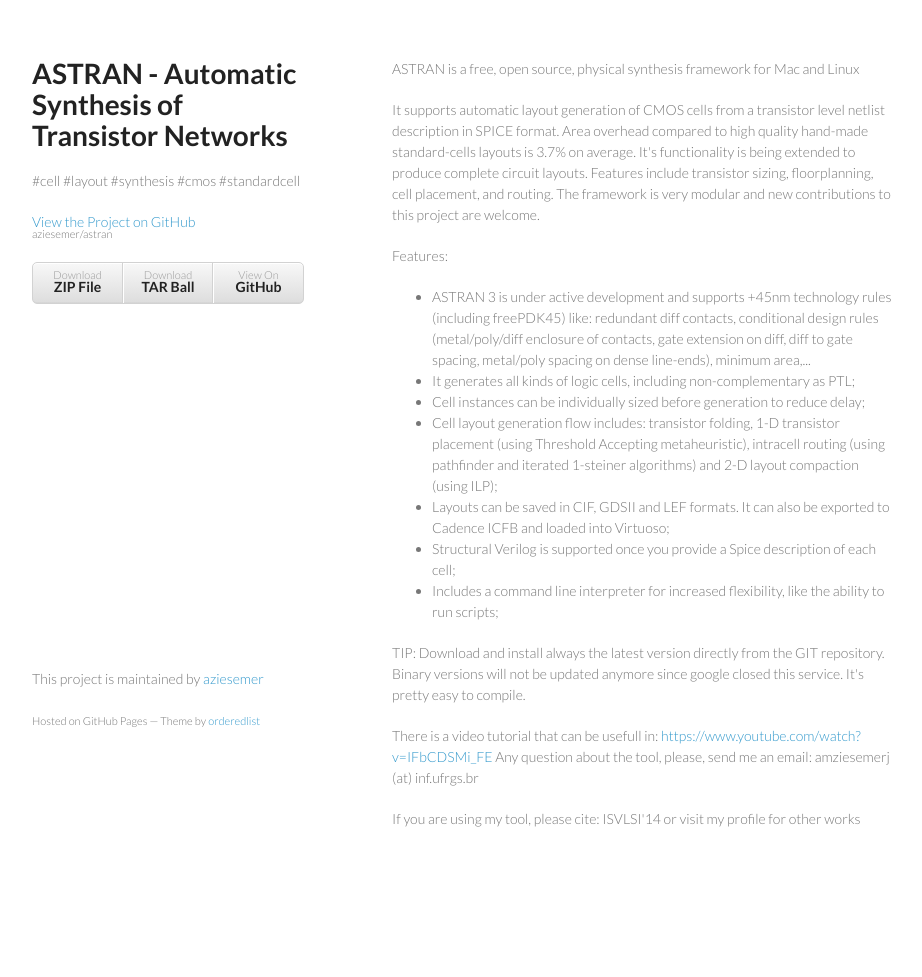
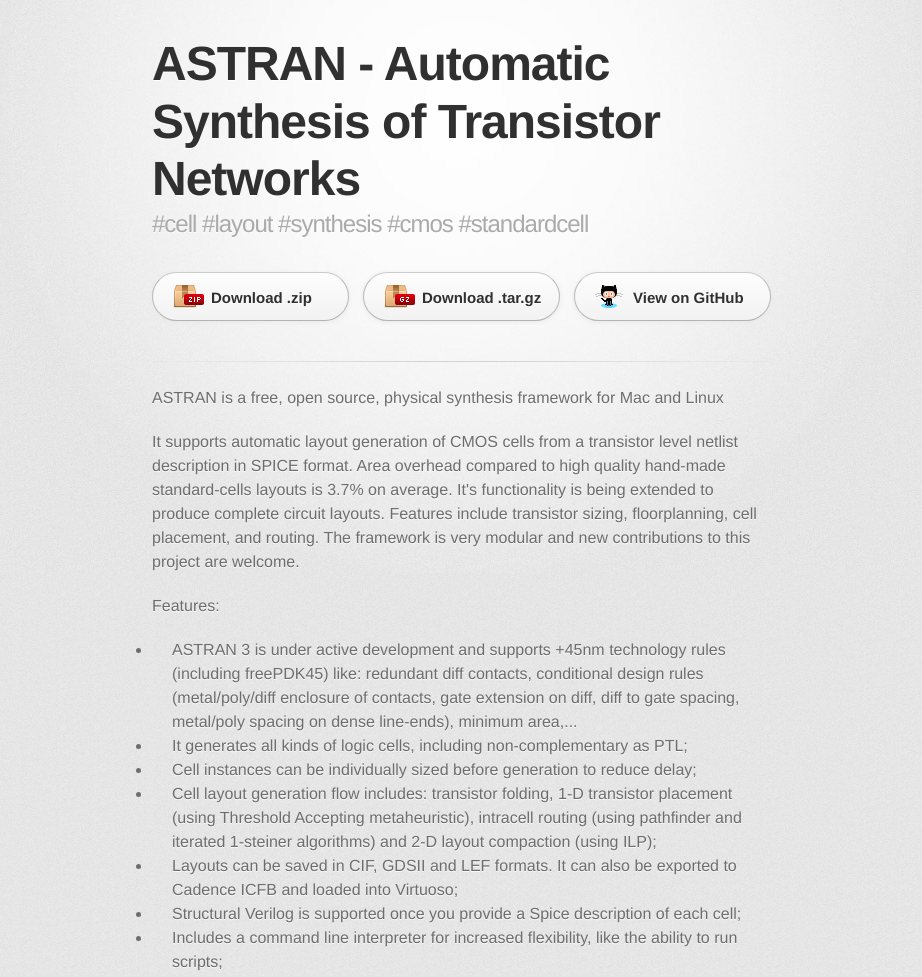
Before and after one commit to aziesemer/astran, a plain HTML site: page index.html in a window 1280 px wide. Shown: the top 977 px of the page, without its empty margins (178-1100 px from the left). Before the commit the page ends 899 px from the top, so only its background shows below. Drawn offline with Linux system fonts and the light colour scheme; a web font is replaced by a local one.

Commit message:
Create gh-pages branch via GitHub

```diff
--- a/index.html
+++ b/index.html
@@ -1,33 +1,36 @@
-<!doctype html>
+<!DOCTYPE html>
 <html>
   <head>
-    <meta charset="utf-8">
+    <meta charset='utf-8'>
     <meta http-equiv="X-UA-Compatible" content="chrome=1">
-    <title>ASTRAN - Automatic Synthesis of Transistor Networks by aziesemer</title>
-
-    <link rel="stylesheet" href="stylesheets/styles.css">
-    <link rel="stylesheet" href="stylesheets/pygment_trac.css">
-    <meta name="viewport" content="width=device-width, initial-scale=1, user-scalable=no">
+    <link href='https://fonts.googleapis.com/css?family=Chivo:900' rel='stylesheet' type='text/css'>
+    <link rel="stylesheet" type="text/css" href="stylesheets/stylesheet.css" media="screen">
+    <link rel="stylesheet" type="text/css" href="stylesheets/pygment_trac.css" media="screen">
+    <link rel="stylesheet" type="text/css" href="stylesheets/print.css" media="print">
     <!--[if lt IE 9]>
     <script src="//html5shiv.googlecode.com/svn/trunk/html5.js"></script>
     <![endif]-->
+    <title>ASTRAN - Automatic Synthesis of Transistor Networks by aziesemer</title>
   </head>
+
   <body>
-    <div class="wrapper">
+    <div id="container">
+      <div class="inner">
+
         <header>
           <h1>ASTRAN - Automatic Synthesis of Transistor Networks</h1>
-        <p>#cell #layout #synthesis #cmos #standardcell</p>
+          <h2>#cell #layout #synthesis #cmos #standardcell</h2>
+        </header>
 
-        <p class="view"><a href="https://github.com/aziesemer/astran">View the Project on GitHub <small>aziesemer/astran</small></a></p>
+        <section id="downloads" class="clearfix">
+          <a href="https://github.com/aziesemer/astran/zipball/master" id="download-zip" class="button"><span>Download .zip</span></a>
+          <a href="https://github.com/aziesemer/astran/tarball/master" id="download-tar-gz" class="button"><span>Download .tar.gz</span></a>
+          <a href="https://github.com/aziesemer/astran" id="view-on-github" class="button"><span>View on GitHub</span></a>
+        </section>
 
+        <hr>
 
-        <ul>
-          <li><a href="https://github.com/aziesemer/astran/zipball/master">Download <strong>ZIP File</strong></a></li>
-          <li><a href="https://github.com/aziesemer/astran/tarball/master">Download <strong>TAR Ball</strong></a></li>
-          <li><a href="https://github.com/aziesemer/astran">View On <strong>GitHub</strong></a></li>
-        </ul>
-      </header>
-      <section>
+        <section id="main_content">
           <p>ASTRAN is a free, open source, physical synthesis framework for Mac and Linux</p>
 
 <p>It supports automatic layout generation of CMOS cells from a transistor level netlist description in SPICE format. Area overhead compared to high quality hand-made standard-cells layouts is 3.7% on average.
@@ -52,12 +55,12 @@ Any question about the tool, please, send me an email: amziesemerj (at) inf.ufrg
 
 <p>If you are using my tool, please cite: ISVLSI'14 or visit my profile for other works</p>
         </section>
+
         <footer>
-        <p>This project is maintained by <a href="https://github.com/aziesemer">aziesemer</a></p>
-        <p><small>Hosted on GitHub Pages &mdash; Theme by <a href="https://github.com/orderedlist">orderedlist</a></small></p>
+          ASTRAN - Automatic Synthesis of Transistor Networks is maintained by <a href="https://github.com/aziesemer">aziesemer</a><br>
+          This page was generated by <a href="https://pages.github.com">GitHub Pages</a>. Tactile theme by <a href="https://twitter.com/jasonlong">Jason Long</a>.
         </footer>
-    </div>
-    <script src="javascripts/scale.fix.js"></script>
+
                   <script type="text/javascript">
             var gaJsHost = (("https:" == document.location.protocol) ? "https://ssl." : "http://www.");
             document.write(unescape("%3Cscript src='" + gaJsHost + "google-analytics.com/ga.js' type='text/javascript'%3E%3C/script%3E"));
@@ -69,5 +72,7 @@ Any question about the tool, please, send me an email: amziesemerj (at) inf.ufrg
             } catch(err) {}
           </script>
 
+      </div>
+    </div>
   </body>
 </html>
--- /dev/null
+++ b/javascripts/main.js
@@ -0,0 +1 @@
+console.log('This would be the main JS file.');
--- /dev/null
+++ b/stylesheets/print.css
@@ -0,0 +1,228 @@
+html, body, div, span, applet, object, iframe,
+h1, h2, h3, h4, h5, h6, p, blockquote, pre,
+a, abbr, acronym, address, big, cite, code,
+del, dfn, em, img, ins, kbd, q, s, samp,
+small, strike, strong, sub, sup, tt, var,
+b, u, i, center,
+dl, dt, dd, ol, ul, li,
+fieldset, form, label, legend,
+table, caption, tbody, tfoot, thead, tr, th, td,
+article, aside, canvas, details, embed,
+figure, figcaption, footer, header, hgroup,
+menu, nav, output, ruby, section, summary,
+time, mark, audio, video {
+  padding: 0;
+  margin: 0;
+  font: inherit;
+  font-size: 100%;
+  vertical-align: baseline;
+  border: 0;
+}
+/* HTML5 display-role reset for older browsers */
+article, aside, details, figcaption, figure,
+footer, header, hgroup, menu, nav, section {
+  display: block;
+}
+body {
+  line-height: 1;
+}
+ol, ul {
+  list-style: none;
+}
+blockquote, q {
+  quotes: none;
+}
+blockquote:before, blockquote:after,
+q:before, q:after {
+  content: '';
+  content: none;
+}
+table {
+  border-spacing: 0;
+  border-collapse: collapse;
+}
+body {
+  font-family: 'Helvetica Neue', Helvetica, Arial, serif;
+  font-size: 13px;
+  line-height: 1.5;
+  color: #000;
+}
+
+a {
+  font-weight: bold;
+  color: #d5000d;
+}
+
+header {
+  padding-top: 35px;
+  padding-bottom: 10px;
+}
+
+header h1 {
+  font-size: 48px;
+  font-weight: bold;
+  line-height: 1.2;
+  color: #303030;
+  letter-spacing: -1px;
+}
+
+header h2 {
+  font-size: 24px;
+  font-weight: normal;
+  line-height: 1.3;
+  color: #aaa;
+  letter-spacing: -1px;
+}
+#downloads {
+  display: none;
+}
+#main_content {
+  padding-top: 20px;
+}
+
+code, pre {
+  margin-bottom: 30px;
+  font-family: Monaco, "Bitstream Vera Sans Mono", "Lucida Console", Terminal;
+  font-size: 12px;
+  color: #222;
+}
+
+code {
+  padding: 0 3px;
+}
+
+pre {
+  padding: 20px;
+  overflow: auto;
+  border: solid 1px #ddd;
+}
+pre code {
+  padding: 0;
+}
+
+ul, ol, dl {
+  margin-bottom: 20px;
+}
+
+
+/* COMMON STYLES */
+
+table {
+  width: 100%;
+  border: 1px solid #ebebeb;
+}
+
+th {
+  font-weight: 500;
+}
+
+td {
+  font-weight: 300;
+  text-align: center;
+  border: 1px solid #ebebeb;
+}
+
+form {
+  padding: 20px;
+  background: #f2f2f2;
+
+}
+
+
+/* GENERAL ELEMENT TYPE STYLES */
+
+h1 {
+  font-size: 2.8em;
+}
+
+h2 {
+  margin-bottom: 8px;
+  font-size: 22px;
+  font-weight: bold;
+  color: #303030;
+}
+
+h3 {
+  margin-bottom: 8px;
+  font-size: 18px;
+  font-weight: bold;
+  color: #d5000d;
+}
+
+h4 {
+  font-size: 16px;
+  font-weight: bold;
+  color: #303030;
+}
+
+h5 {
+  font-size: 1em;
+  color: #303030;
+}
+
+h6 {
+  font-size: .8em;
+  color: #303030;
+}
+
+p {
+  margin-bottom: 20px;
+  font-weight: 300;
+}
+
+a {
+  text-decoration: none;
+}
+
+p a {
+  font-weight: 400;
+}
+
+blockquote {
+  padding: 0 0 0 30px;
+  margin-bottom: 20px;
+  font-size: 1.6em;
+  border-left: 10px solid #e9e9e9;
+}
+
+ul li {
+  list-style-position: inside;
+  list-style: disc;
+  padding-left: 20px;
+}
+
+ol li {
+  list-style-position: inside;
+  list-style: decimal;
+  padding-left: 3px;
+}
+
+dl dd {
+  font-style: italic;
+  font-weight: 100;
+}
+
+footer {
+  padding-top: 20px;
+  padding-bottom: 30px;
+  margin-top: 40px;
+  font-size: 13px;
+  color: #aaa;
+}
+
+footer a {
+  color: #666;
+}
+
+/* MISC */
+.clearfix:after {
+  display: block;
+  height: 0;
+  clear: both;
+  visibility: hidden;
+  content: '.';
+}
+
+.clearfix {display: inline-block;}
+* html .clearfix {height: 1%;}
+.clearfix {display: block;}
--- /dev/null
+++ b/stylesheets/stylesheet.css
@@ -0,0 +1,373 @@
+/* http://meyerweb.com/eric/tools/css/reset/
+   v2.0 | 20110126
+   License: none (public domain)
+*/
+html, body, div, span, applet, object, iframe,
+h1, h2, h3, h4, h5, h6, p, blockquote, pre,
+a, abbr, acronym, address, big, cite, code,
+del, dfn, em, img, ins, kbd, q, s, samp,
+small, strike, strong, sub, sup, tt, var,
+b, u, i, center,
+dl, dt, dd, ol, ul, li,
+fieldset, form, label, legend,
+table, caption, tbody, tfoot, thead, tr, th, td,
+article, aside, canvas, details, embed,
+figure, figcaption, footer, header, hgroup,
+menu, nav, output, ruby, section, summary,
+time, mark, audio, video {
+	padding: 0;
+	margin: 0;
+	font: inherit;
+	font-size: 100%;
+	vertical-align: baseline;
+	border: 0;
+}
+/* HTML5 display-role reset for older browsers */
+article, aside, details, figcaption, figure,
+footer, header, hgroup, menu, nav, section {
+	display: block;
+}
+body {
+	line-height: 1;
+}
+ol, ul {
+	list-style: none;
+}
+blockquote, q {
+	quotes: none;
+}
+blockquote:before, blockquote:after,
+q:before, q:after {
+	content: '';
+	content: none;
+}
+table {
+	border-spacing: 0;
+	border-collapse: collapse;
+}
+
+/* LAYOUT STYLES */
+body {
+  font-family: 'Helvetica Neue', Helvetica, Arial, serif;
+  font-size: 1em;
+  line-height: 1.5;
+  color: #6d6d6d;
+  text-shadow: 0 1px 0 rgba(255, 255, 255, 0.8);
+  background: #e7e7e7 url(../images/body-bg.png) 0 0 repeat;
+}
+
+a {
+  color: #d5000d;
+}
+a:hover {
+  color: #c5000c;
+}
+
+header {
+  padding-top: 35px;
+  padding-bottom: 25px;
+}
+
+header h1 {
+  font-family: 'Chivo', 'Helvetica Neue', Helvetica, Arial, serif;
+  font-size: 48px; font-weight: 900;
+  line-height: 1.2;
+  color: #303030;
+  letter-spacing: -1px;
+}
+
+header h2 {
+  font-size: 24px;
+  font-weight: normal;
+  line-height: 1.3;
+  color: #aaa;
+  letter-spacing: -1px;
+}
+
+#container {
+  min-height: 595px;
+  background: transparent url(../images/highlight-bg.jpg) 50% 0 no-repeat;
+}
+
+.inner {
+  width: 620px;
+  margin: 0 auto;
+}
+
+#container .inner img {
+  max-width: 100%;
+}
+
+#downloads {
+  margin-bottom: 40px;
+}
+
+a.button {
+  display: block;
+  float: left;
+  width: 179px;
+  padding: 12px 8px 12px 8px;
+  margin-right: 14px;
+  font-size: 15px;
+  font-weight: bold;
+  line-height: 25px;
+  color: #303030;
+  background: #fdfdfd; /* Old browsers */
+  background: -moz-linear-gradient(top,  #fdfdfd 0%, #f2f2f2 100%); /* FF3.6+ */
+  background: -webkit-gradient(linear, left top, left bottom, color-stop(0%,#fdfdfd), color-stop(100%,#f2f2f2)); /* Chrome,Safari4+ */
+  background: -webkit-linear-gradient(top,  #fdfdfd 0%,#f2f2f2 100%); /* Chrome10+,Safari5.1+ */
+  background: -o-linear-gradient(top,  #fdfdfd 0%,#f2f2f2 100%); /* Opera 11.10+ */
+  background: -ms-linear-gradient(top,  #fdfdfd 0%,#f2f2f2 100%); /* IE10+ */
+  background: linear-gradient(top,  #fdfdfd 0%,#f2f2f2 100%); /* W3C */
+  filter: progid:DXImageTransform.Microsoft.gradient( startColorstr='#fdfdfd', endColorstr='#f2f2f2',GradientType=0 ); /* IE6-9 */
+  border-top: solid 1px #cbcbcb;
+  border-right: solid 1px #b7b7b7;
+  border-bottom: solid 1px #b3b3b3;
+  border-left: solid 1px #b7b7b7;
+  border-radius: 30px;
+  -webkit-box-shadow: 10px 10px 5px #888;
+  -moz-box-shadow: 10px 10px 5px #888;
+  box-shadow: 0px 1px 5px #e8e8e8;
+  -moz-border-radius: 30px;
+  -webkit-border-radius: 30px;
+}
+a.button:hover {
+  background: #fafafa; /* Old browsers */
+  background: -moz-linear-gradient(top,  #fdfdfd 0%, #f6f6f6 100%); /* FF3.6+ */
+  background: -webkit-gradient(linear, left top, left bottom, color-stop(0%,#fdfdfd), color-stop(100%,#f6f6f6)); /* Chrome,Safari4+ */
+  background: -webkit-linear-gradient(top,  #fdfdfd 0%,#f6f6f6 100%); /* Chrome10+,Safari5.1+ */
+  background: -o-linear-gradient(top,  #fdfdfd 0%,#f6f6f6 100%); /* Opera 11.10+ */
+  background: -ms-linear-gradient(top,  #fdfdfd 0%,#f6f6f6 100%); /* IE10+ */
+  background: linear-gradient(top,  #fdfdfd 0%,#f6f6f6, 100%); /* W3C */
+  filter: progid:DXImageTransform.Microsoft.gradient( startColorstr='#fdfdfd', endColorstr='#f6f6f6',GradientType=0 ); /* IE6-9 */
+  border-top: solid 1px #b7b7b7;
+  border-right: solid 1px #b3b3b3;
+  border-bottom: solid 1px #b3b3b3;
+  border-left: solid 1px #b3b3b3;
+}
+
+a.button span {
+  display: block;
+  height: 23px;
+  padding-left: 50px;
+}
+
+#download-zip span {
+  background: transparent url(../images/zip-icon.png) 12px 50% no-repeat;
+}
+#download-tar-gz span {
+  background: transparent url(../images/tar-gz-icon.png) 12px 50% no-repeat;
+}
+#view-on-github span {
+  background: transparent url(../images/octocat-icon.png) 12px 50% no-repeat;
+}
+#view-on-github {
+  margin-right: 0;
+}
+
+code, pre {
+  margin-bottom: 30px;
+  font-family: Monaco, "Bitstream Vera Sans Mono", "Lucida Console", Terminal;
+  font-size: 14px;
+  color: #222;
+}
+
+code {
+  padding: 0 3px;
+  background-color: #f2f2f2;
+  border: solid 1px #ddd;
+}
+
+pre {
+  padding: 20px;
+  overflow: auto;
+  color: #f2f2f2;
+  text-shadow: none;
+  background: #303030;
+}
+pre code {
+  padding: 0;
+  color: #f2f2f2;
+  background-color: #303030;
+  border: none;
+}
+
+ul, ol, dl {
+  margin-bottom: 20px;
+}
+
+
+/* COMMON STYLES */
+
+hr {
+  height: 1px;
+  padding-bottom: 1em;
+  margin-top: 1em;
+  line-height: 1px;
+  background: transparent url('../images/hr.png') 50% 0 no-repeat;
+  border: none;
+}
+
+strong {
+  font-weight: bold;
+}
+
+em {
+  font-style: italic;
+}
+
+table {
+  width: 100%;
+  border: 1px solid #ebebeb;
+}
+
+th {
+  font-weight: 500;
+}
+
+td {
+  font-weight: 300;
+  text-align: center;
+  border: 1px solid #ebebeb;
+}
+
+form {
+  padding: 20px;
+  background: #f2f2f2;
+
+}
+
+
+/* GENERAL ELEMENT TYPE STYLES */
+
+h1 {
+  font-size: 32px;
+}
+
+h2 {
+  margin-bottom: 8px;
+  font-size: 22px;
+  font-weight: bold;
+  color: #303030;
+}
+
+h3 {
+  margin-bottom: 8px;
+  font-size: 18px;
+  font-weight: bold;
+  color: #d5000d;
+}
+
+h4 {
+  font-size: 16px;
+  font-weight: bold;
+  color: #303030;
+}
+
+h5 {
+  font-size: 1em;
+  color: #303030;
+}
+
+h6 {
+  font-size: .8em;
+  color: #303030;
+}
+
+p {
+  margin-bottom: 20px;
+  font-weight: 300;
+}
+
+a {
+  text-decoration: none;
+}
+
+p a {
+  font-weight: 400;
+}
+
+blockquote {
+  padding: 0 0 0 30px;
+  margin-bottom: 20px;
+  font-size: 1.6em;
+  border-left: 10px solid #e9e9e9;
+}
+
+ul li {
+  list-style-position: inside;
+  list-style: disc;
+  padding-left: 20px;
+}
+
+ol li {
+  list-style-position: inside;
+  list-style: decimal;
+  padding-left: 3px;
+}
+
+dl dt {
+  color: #303030;
+}
+
+footer {
+  padding-top: 20px;
+  padding-bottom: 30px;
+  margin-top: 40px;
+  font-size: 13px;
+  color: #aaa;
+  background: transparent url('../images/hr.png') 0 0 no-repeat;
+}
+
+footer a {
+  color: #666;
+}
+footer a:hover {
+  color: #444;
+}
+
+/* MISC */
+.clearfix:after {
+  display: block;
+  height: 0;
+  clear: both;
+  visibility: hidden;
+  content: '.';
+}
+
+.clearfix {display: inline-block;}
+* html .clearfix {height: 1%;}
+.clearfix {display: block;}
+
+/* #Media Queries
+================================================== */
+
+/* Smaller than standard 960 (devices and browsers) */
+@media only screen and (max-width: 959px) { }
+
+/* Tablet Portrait size to standard 960 (devices and browsers) */
+@media only screen and (min-width: 768px) and (max-width: 959px) { }
+
+/* All Mobile Sizes (devices and browser) */
+@media only screen and (max-width: 767px) {
+  header {
+    padding-top: 10px;
+    padding-bottom: 10px;
+  }
+  #downloads {
+    margin-bottom: 25px;
+  }
+  #download-zip, #download-tar-gz {
+    display: none;
+  }
+  .inner {
+    width: 94%;
+    margin: 0 auto;
+  }
+}
+
+/* Mobile Landscape Size to Tablet Portrait (devices and browsers) */
+@media only screen and (min-width: 480px) and (max-width: 767px) { }
+
+/* Mobile Portrait Size to Mobile Landscape Size (devices and browsers) */
+@media only screen and (max-width: 479px) { }
```
Also changed, not shown: images/body-bg.png (added), images/highlight-bg.jpg (added), images/hr.png (added), images/octocat-icon.png (added), images/tar-gz-icon.png (added), images/zip-icon.png (added). Lines whose indentation alone changed are shown as unchanged.
